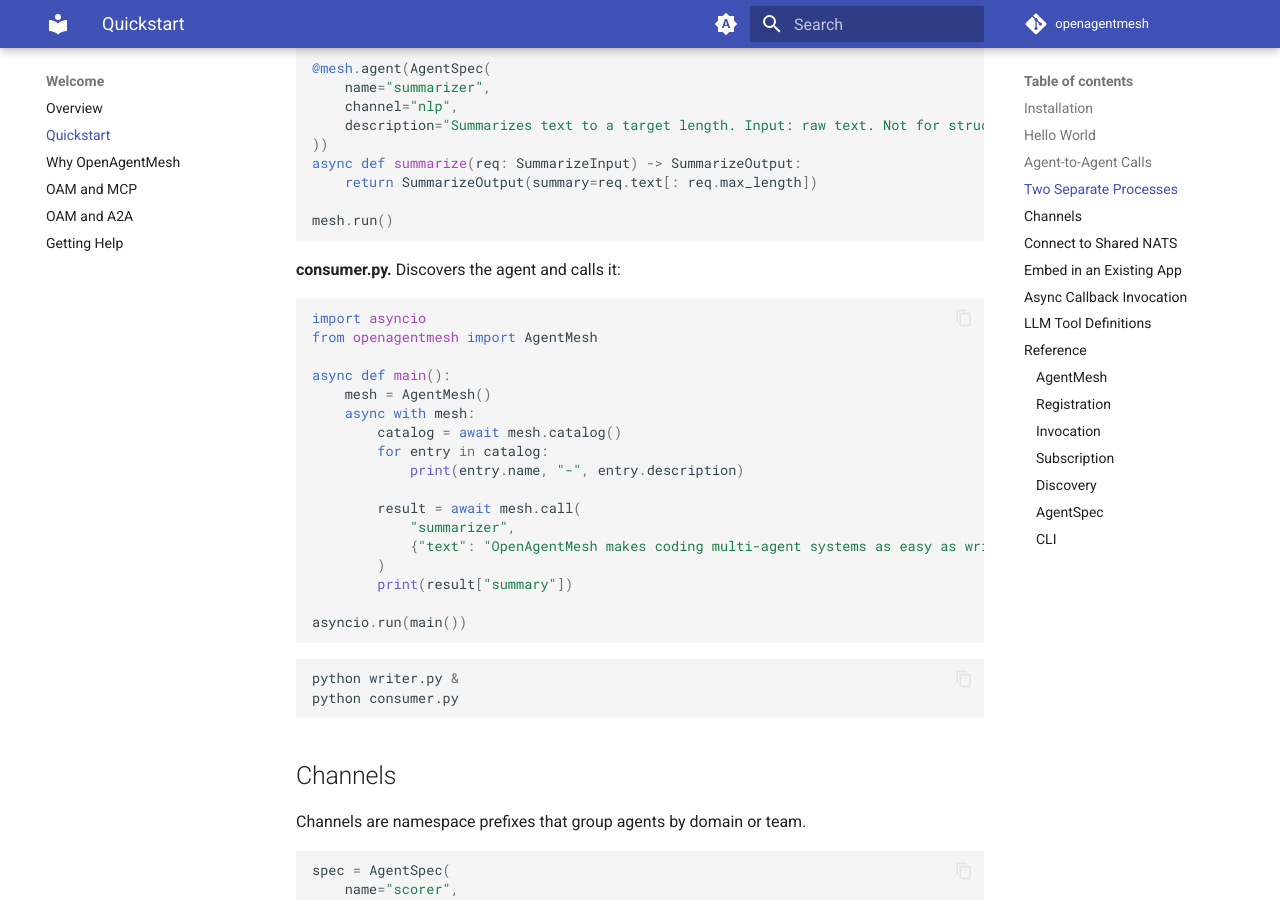
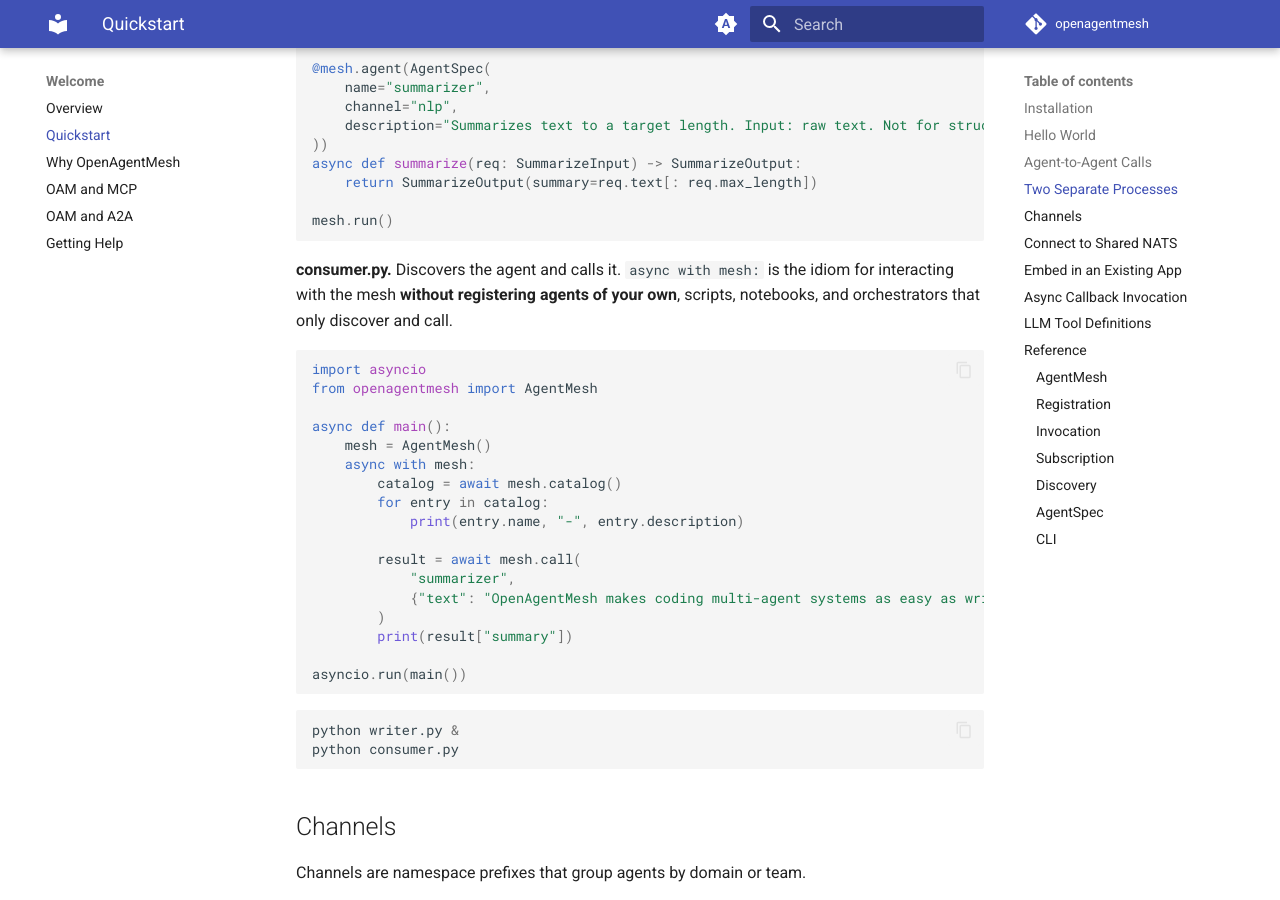
Before and after one commit to openagentmesh/openagentmesh, an MkDocs documentation site: the page built from docs/welcome/quickstart.md, in a window 1280 px wide and 900 px high, scrolled down 2400 px. Built offline with MkDocs 1.6.1 and Material for MkDocs 9.7.7, drawn with Linux system fonts in a browser that asks for light colours; comment, search, counter and statistics services are not loaded.

Commit message:
docs: clarify async with mesh: is the non-registering consumer idiom
Explicitly call out that async with mesh: is how scripts, notebooks, and
orchestrators interact with the mesh when they only discover and call,
not when they register agents. Applied in quickstart and multi-process
cookbook.

````diff
--- a/docs/welcome/quickstart.md
+++ b/docs/welcome/quickstart.md
@@ -121,7 +121,7 @@
 mesh.run()
 ```
 
-**consumer.py.** Discovers the agent and calls it:
+**consumer.py.** Discovers the agent and calls it. `async with mesh:` is the idiom for interacting with the mesh **without registering agents of your own**, scripts, notebooks, and orchestrators that only discover and call.
 
 ```python
 import asyncio
````
Also changed, not shown: docs/cookbook/multi-process.md (+1 -1 lines).
